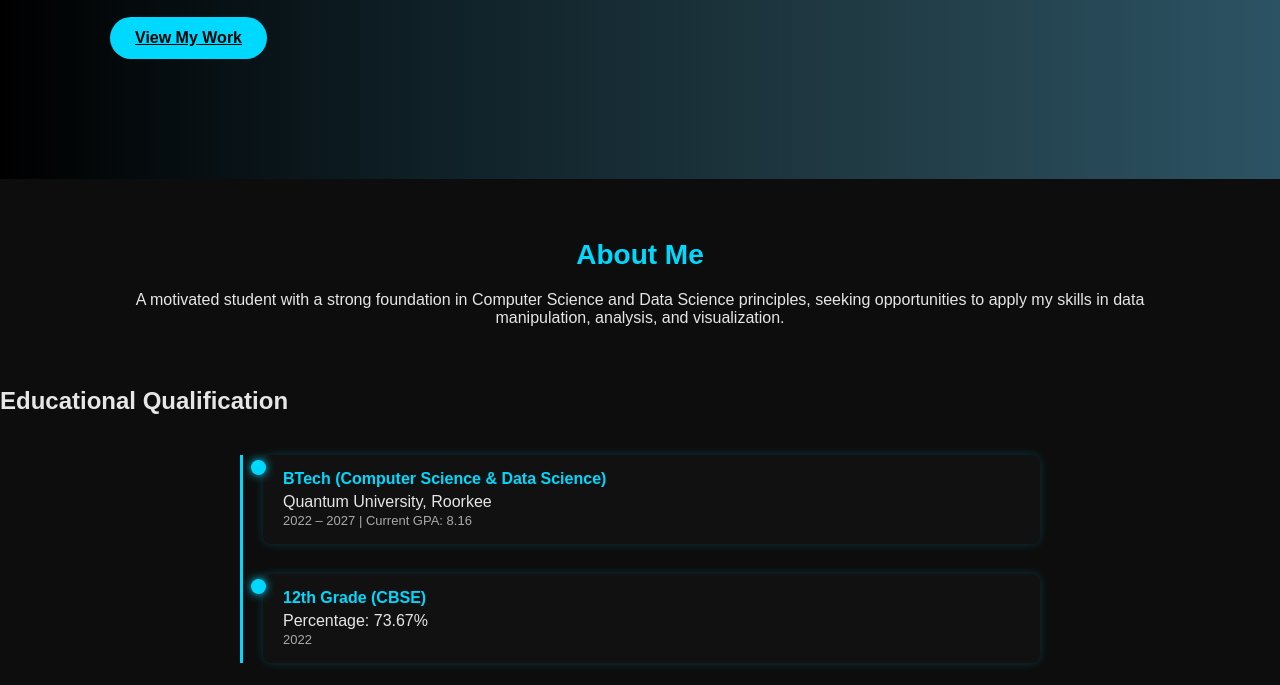
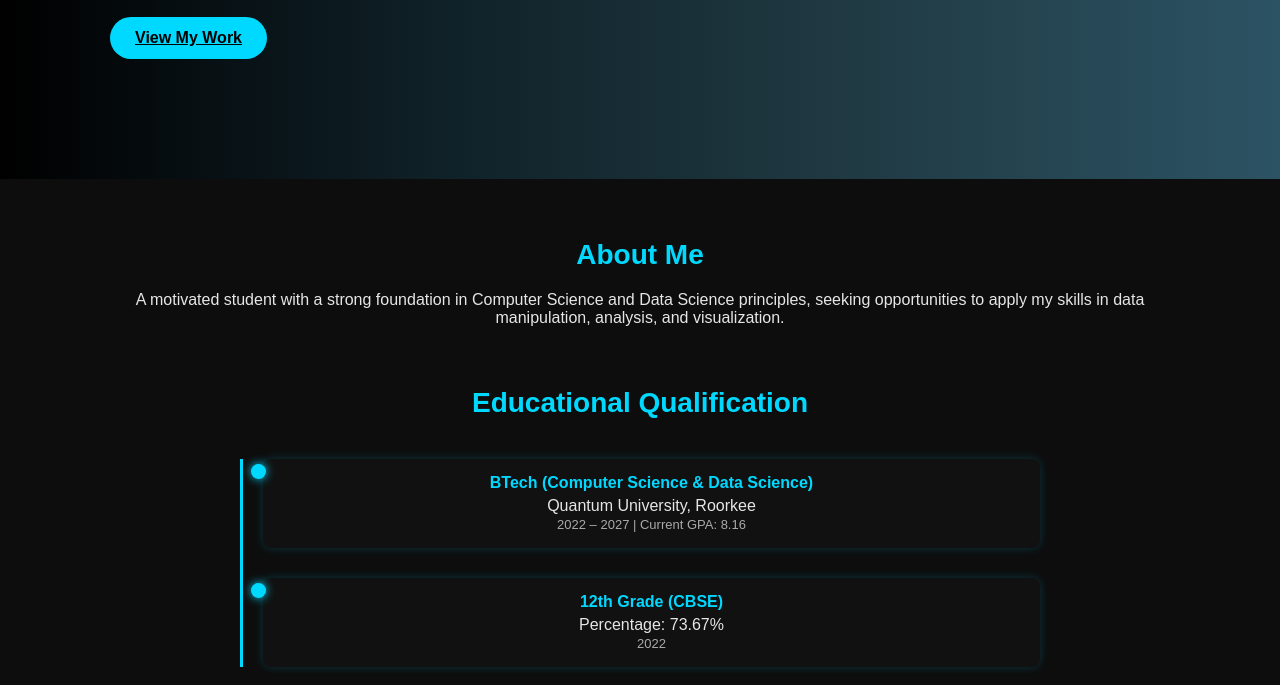
Before and after one commit to KrishnaRajoo/KrishnaRajoo.github.io, a plain HTML site: page index.html in a window 1280 px wide. Shown: the part 267-952 px from the top of the page. Drawn offline with Linux system fonts and the light colour scheme.

Commit message:
Update Portfolio_style.css

```diff
--- a/Portfolio_style.css
+++ b/Portfolio_style.css
@@ -132,14 +132,14 @@ nav ul li a:hover {
   object-fit: cover;
 }
 
-/* About */
-.about {
+/* About & Education*/
+.about, .education {
   width: 85%;
   margin: 60px auto;
   text-align: center;
 }
 
-.about h2 {
+.about h2, .education h2 {
   font-size: 28px;
   margin-bottom: 20px;
   color: #00d9ff;
@@ -527,4 +527,5 @@ nav ul li a:hover {
   .project-card, .internship-card, .resume-card {
     width: 95%;
   }
+
 }
```
